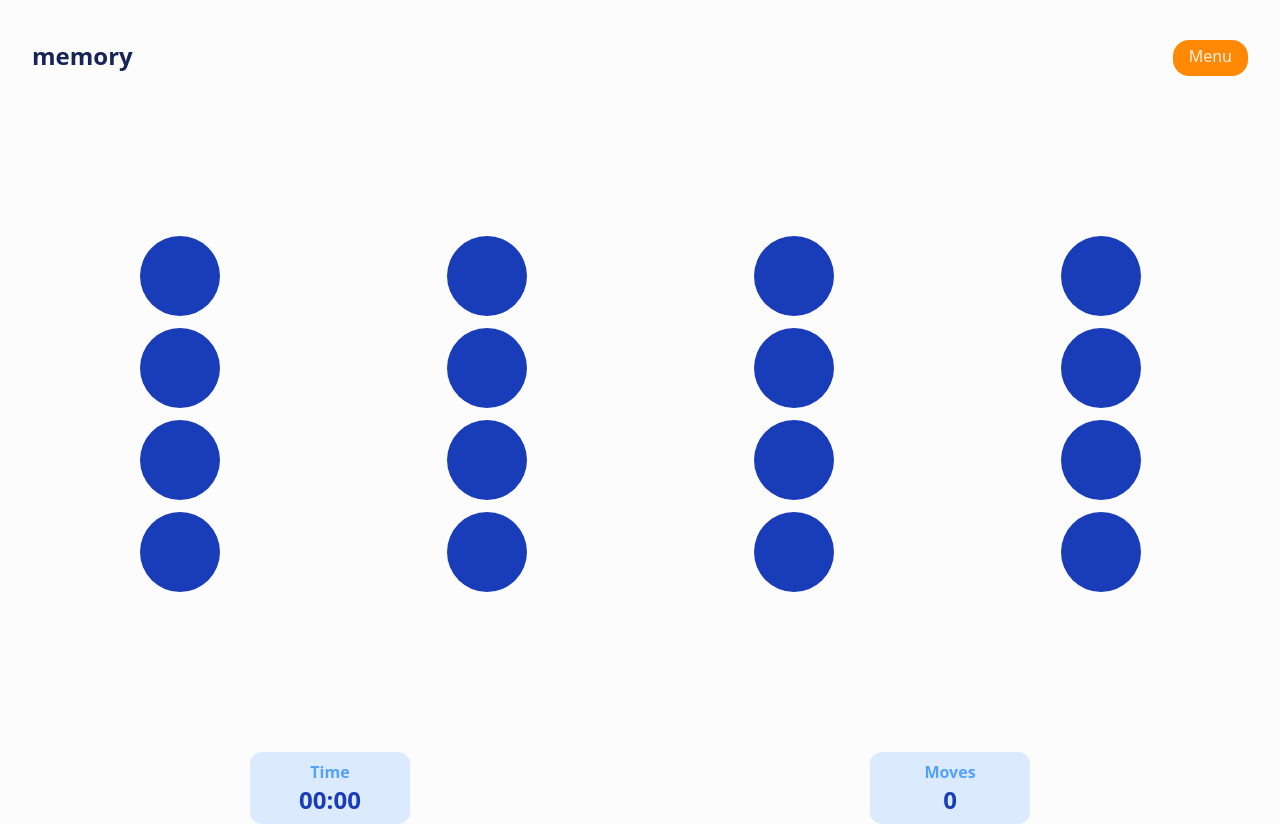
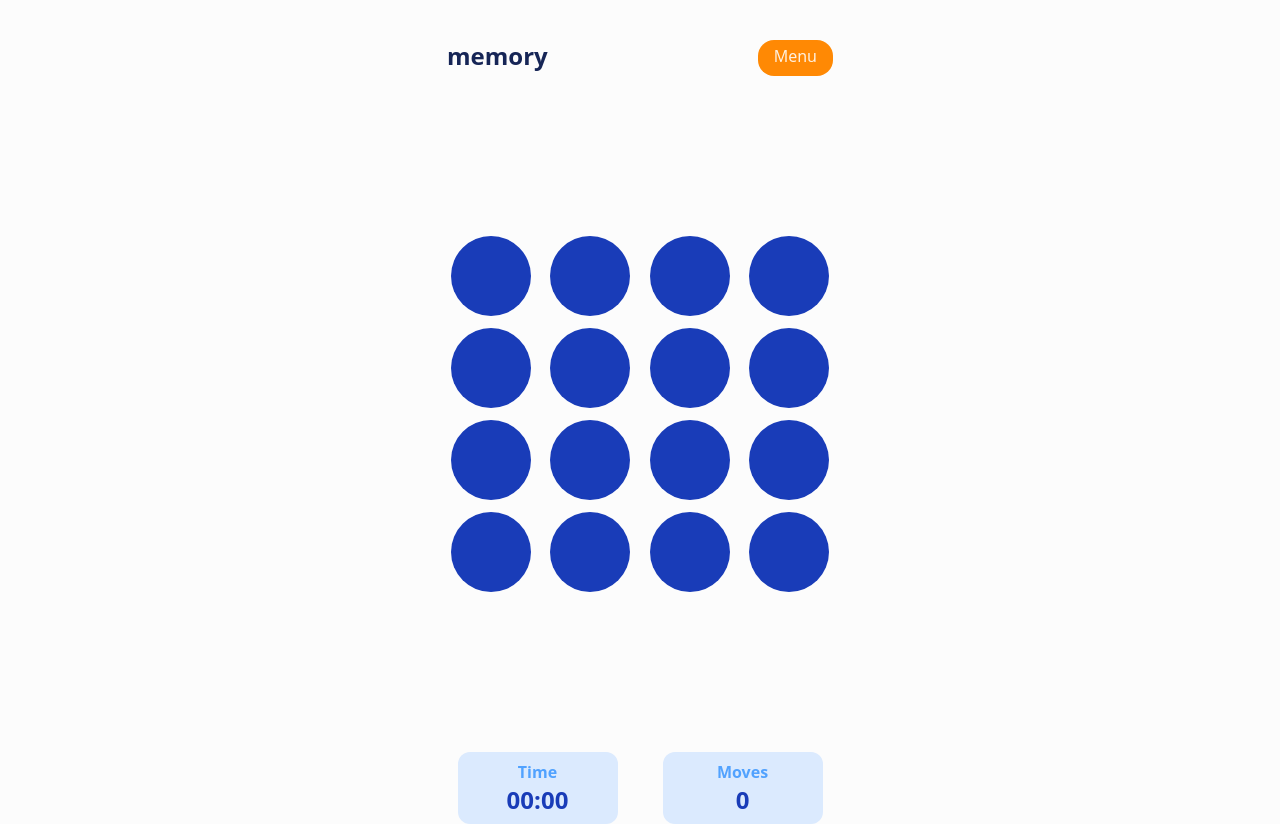
Before and after one commit to Dusan-Milekic/Memory_Game, a React (Vite) app in the folder memory-app/: page /game in a window 1280 px wide. Built offline with nearby package versions, Linux system fonts and the light colour scheme.

Commit message:
Update Game.tsx

```diff
--- a/memory-app/src/components/Game.tsx
+++ b/memory-app/src/components/Game.tsx
@@ -81,7 +81,7 @@ export default function Game() {
 
   return (
     <>
-      <div className="game-section" ref={refGameSection}>
+      <div className="game-section w-[450px] mx-auto" ref={refGameSection}>
         <header className="flex w-full justify-between px-8 pt-10">
           <div className="title text-blue-950 font-bold">
             <h1 className="text-2xl">memory</h1>
@@ -106,7 +106,7 @@ export default function Game() {
         {/* GAME */}
         <main>
           <div
-            className={`game grid ${
+            className={`game grid  ${
               Number(settings.gridSize) === 4 ? "grid-cols-4" : "grid-cols-6"
             } place-items-center gap-3 px-8 py-40`}
           >
```
